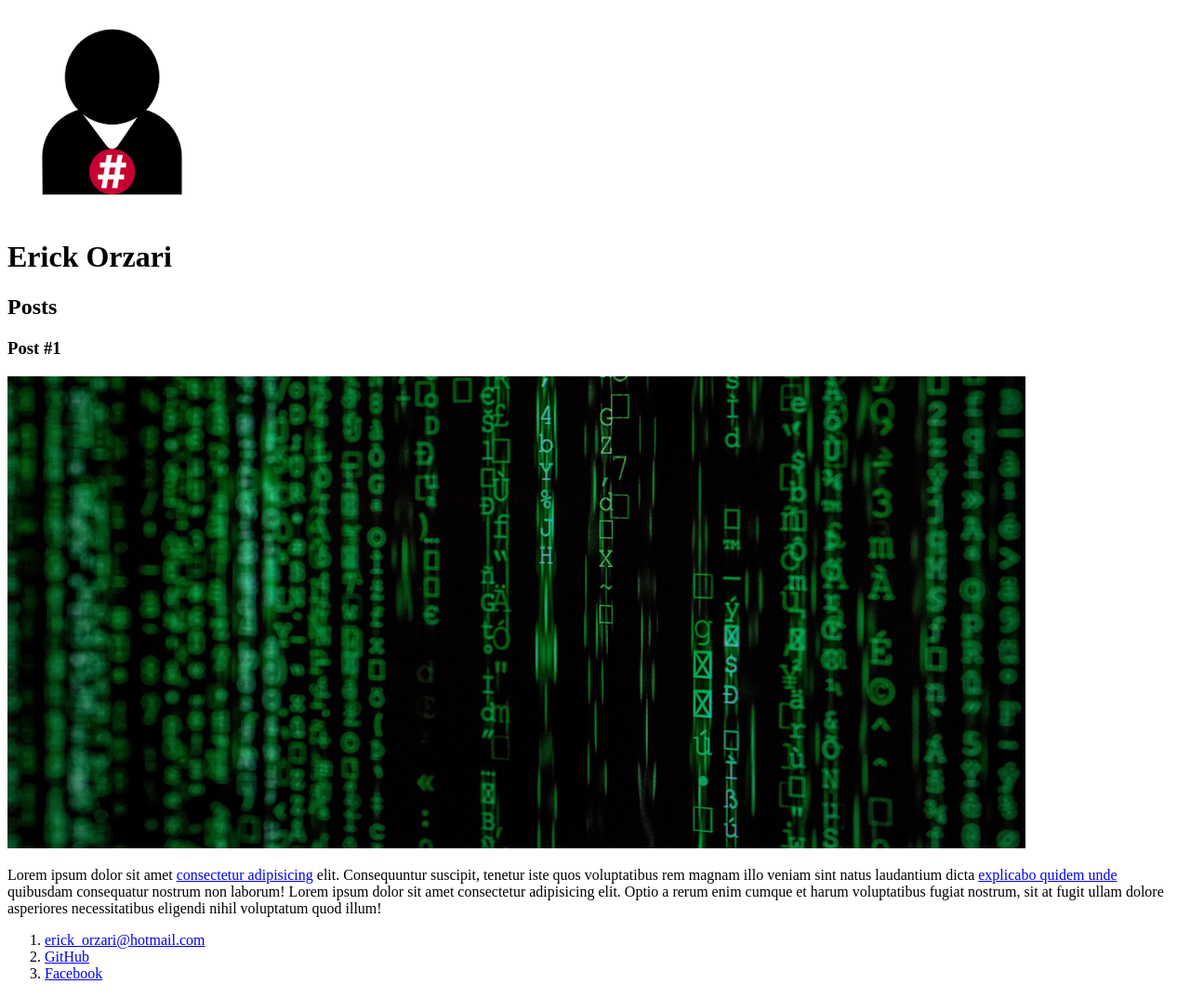
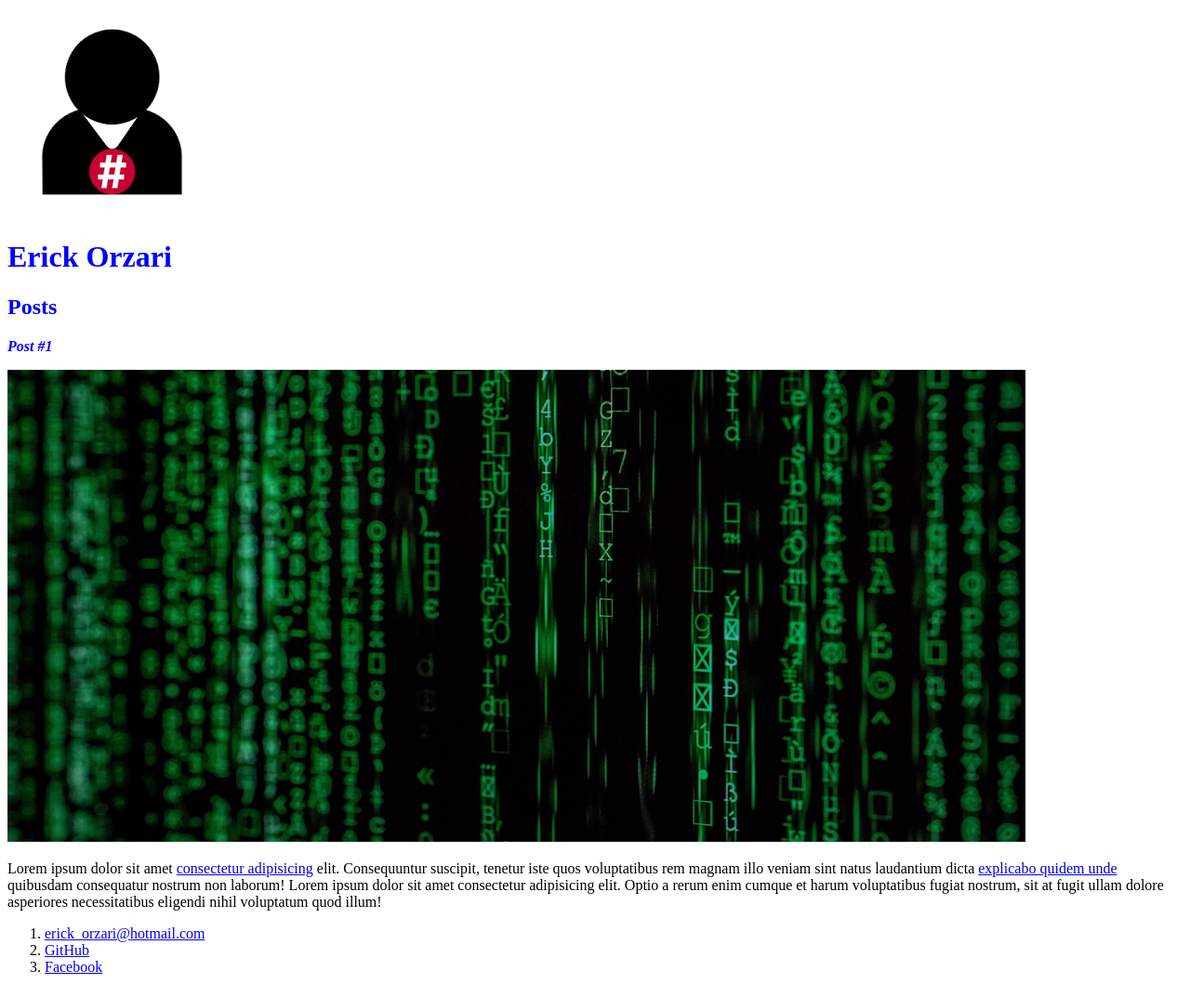
Before and after one commit to erickoor/Estudos-DIO, a plain HTML site: page Curso HTML5/index.html in a window 1280 px wide. Shown: the whole page at 93% size. Drawn offline with Linux system fonts and the light colour scheme.

Commit message:
Novas funcionalidades

```diff
--- a/Curso HTML5/index.html
+++ b/Curso HTML5/index.html
@@ -3,22 +3,23 @@
     <head>
         <meta charset="utf-8">
         <title>Erick Orzari</title>
+        <link rel="stylesheet" href="style.css">
     </head>
     <body>
         <header>
             <img src="download (1).png" alt="Ilustração avatar">
-            <h1>Erick Orzari</h1>
+            <h1 id="title">Erick Orzari</h1>
         </header>
         <section>
             <header>
-                <h2>Posts</h2>
+                <h2 class="subtitle">Posts</h2>
             </header>
             <article>
                 <header>
-                    <h3>Post #1</h3>
+                    <h3 class="post_title">Post #1</h3>
                     <img src="markus-spiske-iar-afB0QQw-unsplash.jpg" alt="Tela com linhas de código">
                 </header>
-                <p>
+                <p class="post_content">
                     Lorem ipsum dolor sit amet <a href="https://github.com/erickoor"target="_blank">consectetur adipisicing</a> elit. Consequuntur suscipit, tenetur iste quos voluptatibus rem magnam illo veniam sint natus laudantium dicta <a href="mailto:erick_orzari@hotmail.com">explicabo quidem unde</a> quibusdam consequatur nostrum non laborum!
                     Lorem ipsum dolor sit amet consectetur adipisicing elit. Optio a rerum enim cumque et harum voluptatibus fugiat nostrum, sit at fugit ullam dolore asperiores necessitatibus eligendi nihil voluptatum quod illum!
                 </p>
--- /dev/null
+++ b/Curso HTML5/style.css
@@ -0,0 +1,8 @@
+#title, .subtitle, .post_title {
+    color: blue;
+}
+
+.post_title {
+    font-size: 16px;
+    font-style: italic;
+}
```
